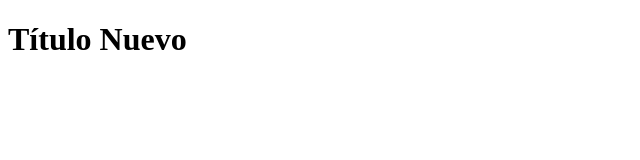
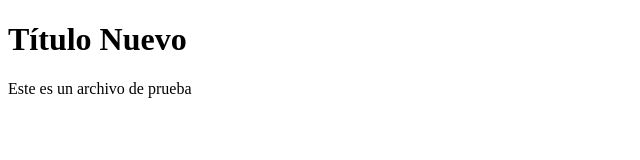
Before and after one commit to danielabe/hello-world-git, a plain HTML site: page index.html in a window 1280 px wide. Shown: the whole page, without its empty margins (0-640 px from the left). Drawn offline with Linux system fonts and the light colour scheme.

Commit message:
se caagregó descripción

```diff
--- a/index.html
+++ b/index.html
@@ -8,5 +8,6 @@
 </head>
 <body>
     <h1>Título Nuevo</h1>
+    <p>Este es un archivo de prueba</p>
 </body>
 </html>
```
